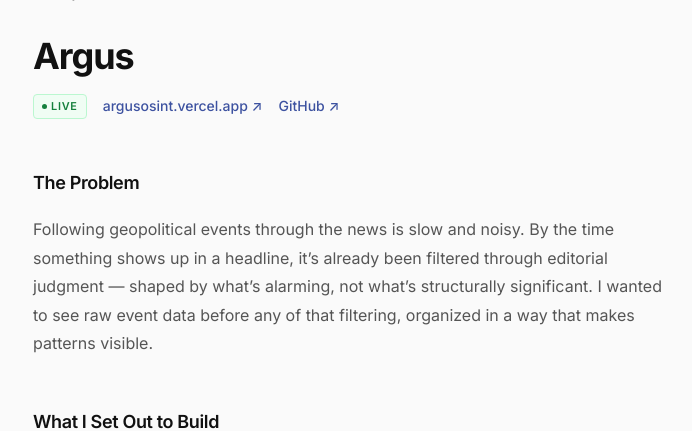
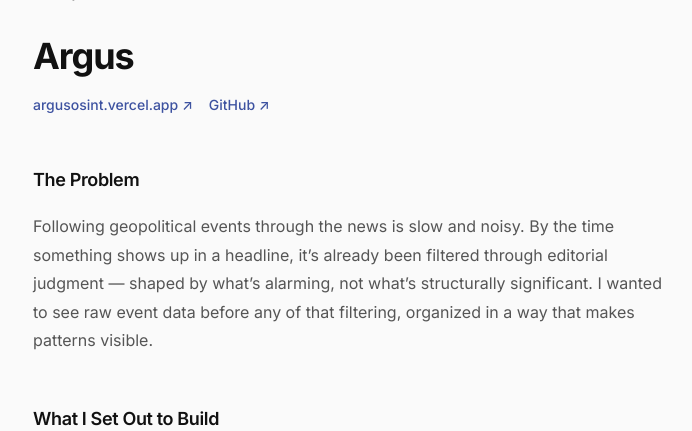
Before and after one commit to dylanglatt/dylanglatt.com, a Flask app: page /work/argus in a window 1280 px wide. Shown: the part 68-499 px from the top of the page, without its empty margins (289-981 px from the left). Run offline with Flask 3, Linux system fonts and the light colour scheme.

Commit message:
Remove live badge from Argus project page

```diff
--- a/templates/work_argus.html
+++ b/templates/work_argus.html
@@ -14,7 +14,6 @@
     <!-- Header -->
     <h1 class="page-title">Argus</h1>
     <div class="product-meta">
-      <span class="badge badge--live"><span class="badge-dot"></span> Live</span>
       <a href="https://argusosint.vercel.app" target="_blank" rel="noopener" class="product-external">argusosint.vercel.app &nearr;</a>
       <a href="https://github.com/dylanglatt/argus" target="_blank" rel="noopener" class="product-external">GitHub &nearr;</a>
     </div>
```
